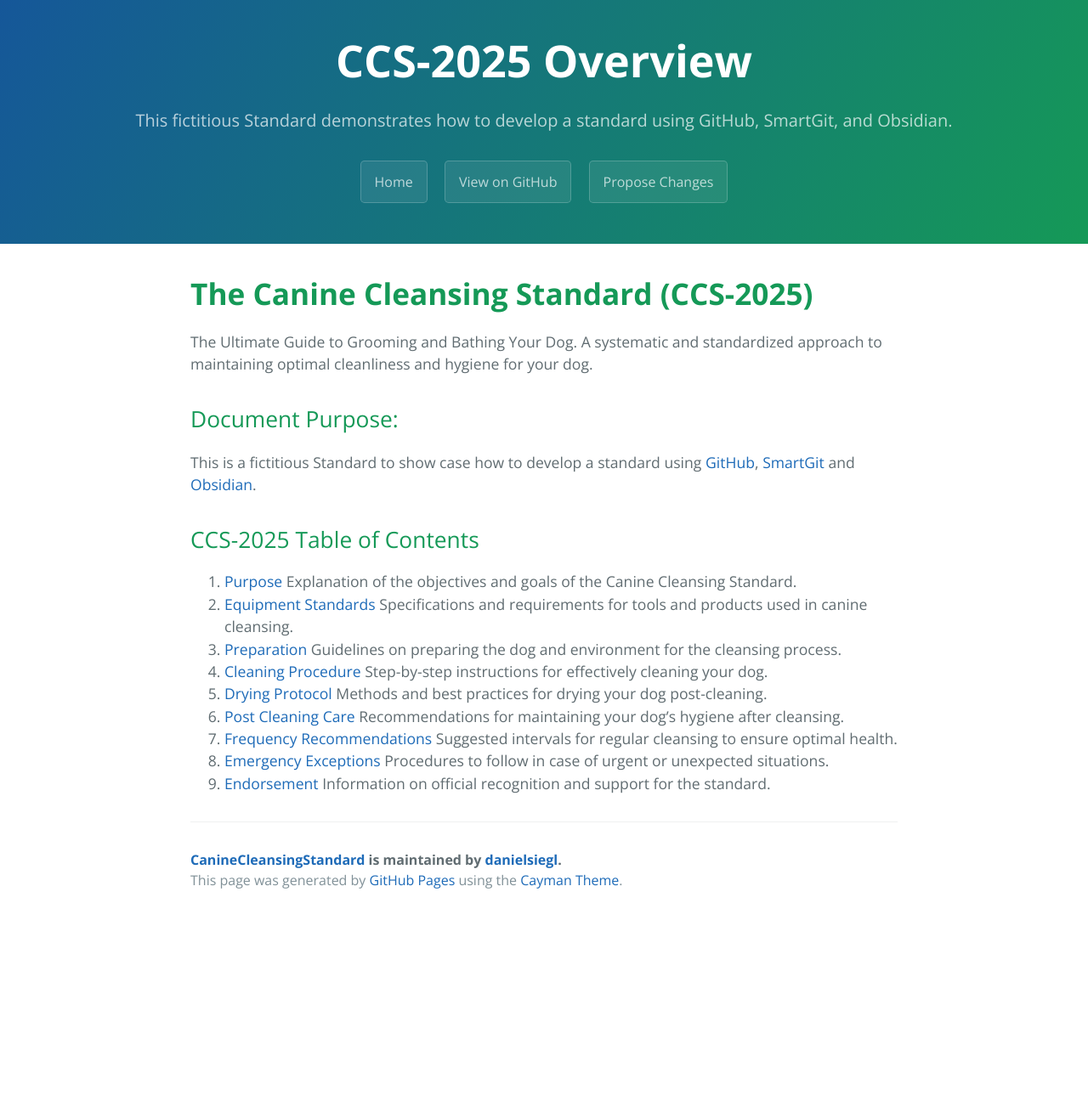
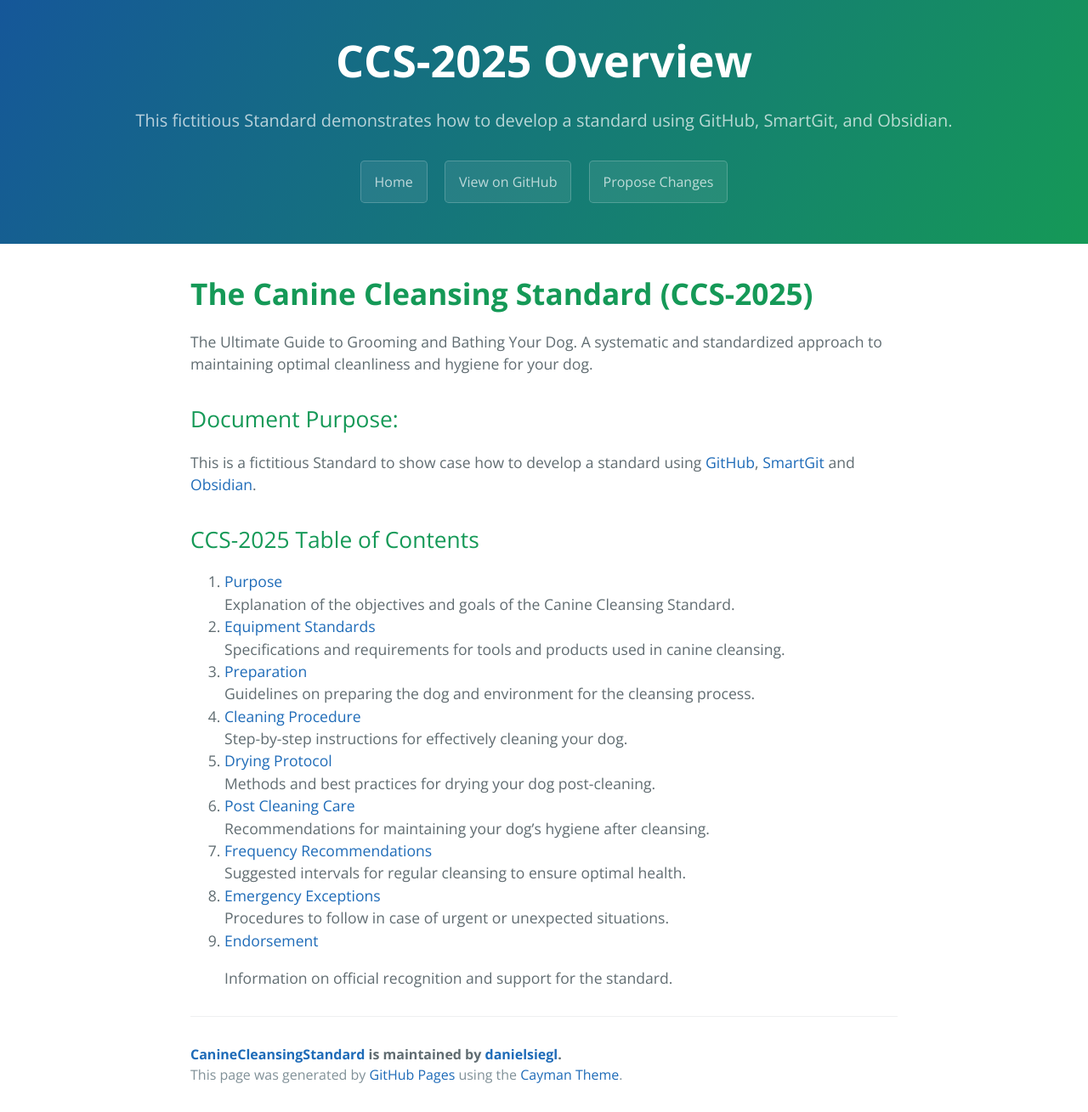
Before and after one commit to danielsiegl/CanineCleansingStandard, a Jekyll site: the page built from index.md, in a window 1280 px wide. Shown: the whole page at 85% size. Built offline with Jekyll 4.4.1, drawn with Linux system fonts in a browser that asks for light colours; our own code applies the rules of GitHub Pages for plain Markdown files; before the commit the page ends 1080 px from its top, so only the background shows below that.

```diff
--- a/index.md
+++ b/index.md
@@ -9,21 +9,22 @@ This is a fictitious Standard to show case how to develop a standard using [GitH
 
 ## CCS-2025 Table of Contents
 
-1. [Purpose](01_Purpose.md)
+1. [Purpose](01_Purpose.md)<br>
    Explanation of the objectives and goals of the Canine Cleansing Standard.
-2. [Equipment Standards](02_Equipment_Standards.md)
+2. [Equipment Standards](02_Equipment_Standards.md)<br>
    Specifications and requirements for tools and products used in canine cleansing.
-3. [Preparation](03_Preparation.md)
+3. [Preparation](03_Preparation.md)<br>
    Guidelines on preparing the dog and environment for the cleansing process.
-4. [Cleaning Procedure](04_Cleaning_Procedure.md)
+4. [Cleaning Procedure](04_Cleaning_Procedure.md)<br>
    Step-by-step instructions for effectively cleaning your dog.
-5. [Drying Protocol](05_Drying_Protocol.md)
+5. [Drying Protocol](05_Drying_Protocol.md)<br>
    Methods and best practices for drying your dog post-cleaning.
-6. [Post Cleaning Care](06_Post-Cleaning_Care.md)
+6. [Post Cleaning Care](06_Post-Cleaning_Care.md)<br>
    Recommendations for maintaining your dog's hygiene after cleansing.
-7. [Frequency Recommendations](07_Frequency_Recommendations.md)
+7. [Frequency Recommendations](07_Frequency_Recommendations.md)<br>
    Suggested intervals for regular cleansing to ensure optimal health.
-8. [Emergency Exceptions](08_Emergency_Exceptions.md)
+8. [Emergency Exceptions](08_Emergency_Exceptions.md)<br>
    Procedures to follow in case of urgent or unexpected situations.
-9. [Endorsement](09_Endorsement.md)
+9. [Endorsement](09_Endorsement.md)<br>
+
    Information on official recognition and support for the standard.
```
Also changed, not shown: 05_Drying_Protocol.md (+2 -0 lines).
